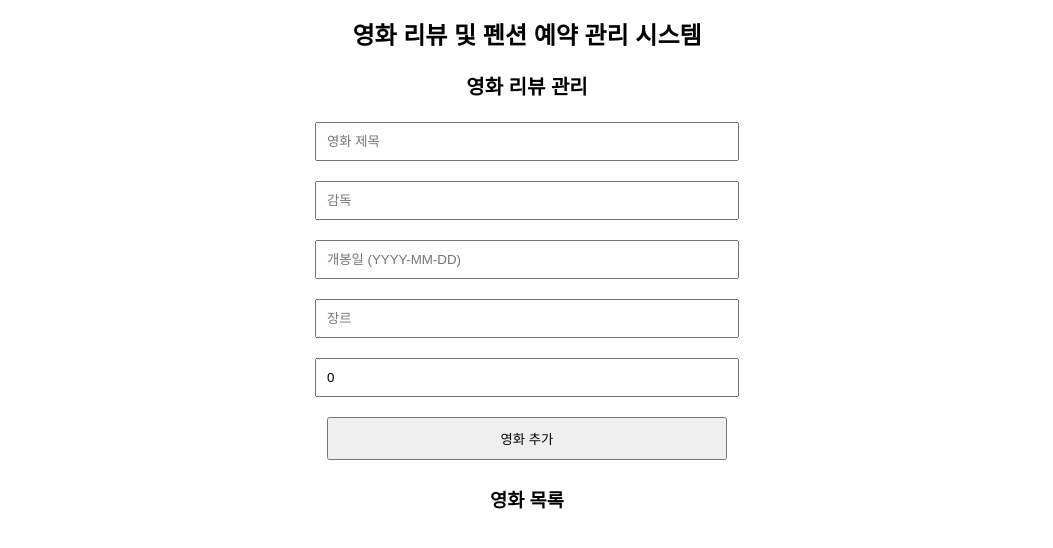
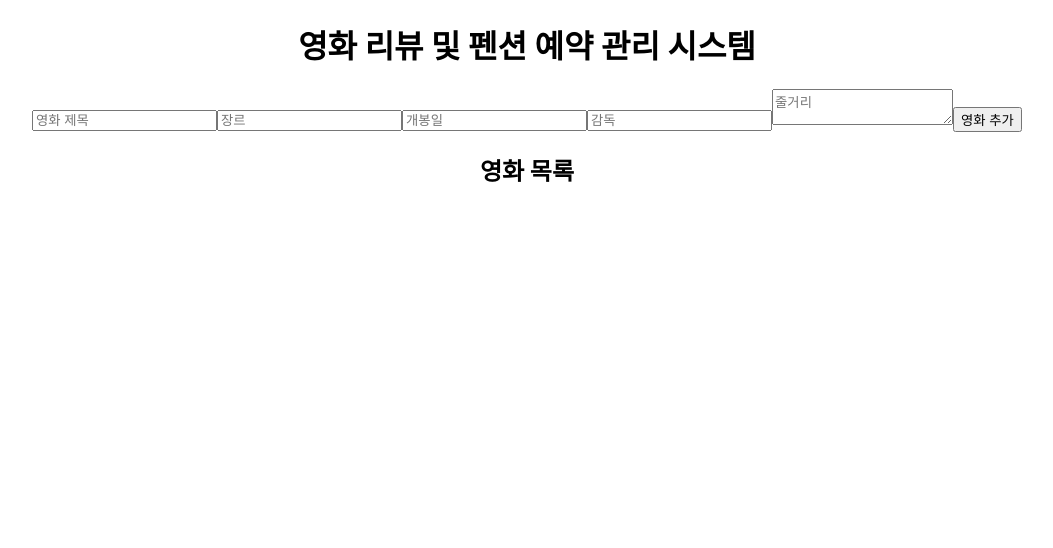
Before and after one commit to wngud1004/Movie-Reviews-Managing-Web, a React (Create React App) app: page / in a window 1280 px wide. Shown: the top 548 px of the page, without its empty margins (113-1166 px from the left). Built offline with nearby package versions, Linux system fonts and the light colour scheme.

Commit message:
줄거리와 영화 수정 버튼, 리뷰 기능 추가

```diff
--- a/src/App.css
+++ b/src/App.css
@@ -36,3 +36,9 @@
     transform: rotate(360deg);
   }
 }
+
+.movie-item {
+  border: 1px solid #ddd;
+  padding: 10px;
+  margin-bottom: 10px;
+}
--- a/src/components/MovieForm.js
+++ b/src/components/MovieForm.js
@@ -1,30 +1,40 @@
-import React, { useState } from 'react';
+import React, { useState, useEffect } from 'react';
 
-function MovieForm({ addMovie }) {
+function MovieForm({ onAddMovie, movieToEdit }) {
   const [title, setTitle] = useState('');
   const [genre, setGenre] = useState('');
   const [releaseDate, setReleaseDate] = useState('');
   const [director, setDirector] = useState('');
-  const [description, setDescription] = useState('');
+  const [plot, setPlot] = useState(''); // 줄거리 추가
+
+  useEffect(() => {
+    if (movieToEdit) {
+      setTitle(movieToEdit.title);
+      setGenre(movieToEdit.genre);
+      setReleaseDate(movieToEdit.releaseDate);
+      setDirector(movieToEdit.director);
+      setPlot(movieToEdit.plot); // 줄거리 수정
+    }
+  }, [movieToEdit]);
 
   const handleSubmit = (e) => {
     e.preventDefault();
-    addMovie({ title, genre, releaseDate, director, description });
+    onAddMovie({ title, genre, releaseDate, director, plot, reviews: [] });
     setTitle('');
     setGenre('');
     setReleaseDate('');
     setDirector('');
-    setDescription('');
+    setPlot('');
   };
 
   return (
     <form onSubmit={handleSubmit}>
-      <input value={title} onChange={(e) => setTitle(e.target.value)} placeholder="제목" />
+      <input value={title} onChange={(e) => setTitle(e.target.value)} placeholder="영화 제목" />
       <input value={genre} onChange={(e) => setGenre(e.target.value)} placeholder="장르" />
       <input value={releaseDate} onChange={(e) => setReleaseDate(e.target.value)} placeholder="개봉일" />
       <input value={director} onChange={(e) => setDirector(e.target.value)} placeholder="감독" />
-      <textarea value={description} onChange={(e) => setDescription(e.target.value)} placeholder="줄거리" />
-      <button type="submit">영화 등록</button>
+      <textarea value={plot} onChange={(e) => setPlot(e.target.value)} placeholder="줄거리" />
+      <button type="submit">{movieToEdit ? '수정 완료' : '영화 추가'}</button>
     </form>
   );
 }
--- a/src/components/MovieList.js
+++ b/src/components/MovieList.js
@@ -1,33 +1,46 @@
-import React from 'react';
+import React, { useState } from 'react';
 
-function MovieList({ movies, deleteMovie }) {
+function MovieList({ movies, onDeleteMovie, onEditMovie, onAddReview }) {
+  const [reviewText, setReviewText] = useState('');
+
   return (
     <div>
-      <h3>영화 목록</h3>
-      <table>
-        <thead>
-          <tr>
-            <th>제목</th>
-            <th>장르</th>
-            <th>개봉일</th>
-            <th>감독</th>
-            <th>삭제</th>
-          </tr>
-        </thead>
-        <tbody>
-          {movies.map((movie, index) => (
-            <tr key={index}>
-              <td>{movie.title}</td>
-              <td>{movie.genre}</td>
-              <td>{movie.releaseDate}</td>
-              <td>{movie.director}</td>
-              <td>
-                <button onClick={() => deleteMovie(index)}>삭제</button>
-              </td>
-            </tr>
-          ))}
-        </tbody>
-      </table>
+      <h2>영화 목록</h2>
+      {movies.map((movie, index) => (
+        <div key={index} className="movie-item">
+          <h3>{movie.title}</h3>
+          <p>{movie.genre}</p>
+          <p>{movie.releaseDate}</p>
+          <p>{movie.director}</p>
+          <p>{movie.plot}</p> {/* 줄거리 표시 */}
+          <button onClick={() => onEditMovie(index)}>수정</button>
+          <button onClick={() => onDeleteMovie(index)}>삭제</button>
+
+          {/* 리뷰 입력 및 표시 */}
+          <div>
+            <input
+              value={reviewText}
+              onChange={(e) => setReviewText(e.target.value)}
+              placeholder="리뷰 입력"
+            />
+            <button
+              onClick={() => {
+                onAddReview(index, reviewText);
+                setReviewText('');
+              }}
+            >
+              리뷰 추가
+            </button>
+          </div>
+
+          <h4>리뷰:</h4>
+          <ul>
+            {movie.reviews.map((review, i) => (
+              <li key={i}>{review}</li>
+            ))}
+          </ul>
+        </div>
+      ))}
     </div>
   );
 }
--- a/src/components/MovieManager.css
+++ b/src/components/MovieManager.css
@@ -1,4 +1,5 @@
 /* MovieManager.css */
+/* 최종 */
 
 .movie-manager {
     font-family: Arial, sans-serif;
@@ -25,8 +26,17 @@ h2 {
     margin-bottom: 20px;
   }
 
+   .input-container textarea {
+    display: flex;
+    flex-direction: column;
+    align-items: center;
+    gap: 10px;
+    margin-bottom: 20px;
+  }
+
   .input-container input,
-.input-container button {
+  .input-container button,
+  .input-container textarea {
     padding: 10px;
     width: 90%;
     max-width: 400px;
@@ -64,6 +74,7 @@ h2 {
     border-radius: 5px;
     cursor: pointer;
     font-size: 14px;
+    margin: 5px;
   }
 
   .movie-card button:hover {
--- a/src/components/MovieManager.js
+++ b/src/components/MovieManager.js
@@ -1,81 +1,48 @@
-// MovieManager.js
 import React, { useState } from 'react';
-import './MovieManager.css';
+import MovieForm from './MovieForm';
+import MovieList from './MovieList';
 
 function MovieManager() {
   const [movies, setMovies] = useState([]);
-  const [title, setTitle] = useState('');
-  const [director, setDirector] = useState('');
-  const [releaseDate, setReleaseDate] = useState('');
-  const [genre, setGenre] = useState('');
-  const [rating, setRating] = useState(0);
+  const [editIndex, setEditIndex] = useState(null);
 
-  const addMovie = () => {
-    const newMovie = { title, director, releaseDate, genre, rating };
-    setMovies([...movies, newMovie]);
-    setTitle('');
-    setDirector('');
-    setReleaseDate('');
-    setGenre('');
-    setRating(0);
+  const addMovie = (movie) => {
+    if (editIndex !== null) {
+      // 수정 모드
+      const updatedMovies = [...movies];
+      updatedMovies[editIndex] = movie;
+      setMovies(updatedMovies);
+      setEditIndex(null);
+    } else {
+      // 새 영화 추가
+      setMovies([...movies, movie]);
+    }
   };
 
   const deleteMovie = (index) => {
-    const updatedMovies = movies.filter((_, i) => i !== index);
+    setMovies(movies.filter((_, i) => i !== index));
+  };
+
+  const editMovie = (index) => {
+    setEditIndex(index);
+  };
+
+  const addReview = (index, review) => {
+    const updatedMovies = [...movies];
+    updatedMovies[index].reviews.push(review);
     setMovies(updatedMovies);
   };
 
   return (
-    <div className="movie-manager">
+    <div className="App">
       <h1>영화 리뷰 및 펜션 예약 관리 시스템</h1>
-      <h2>영화 리뷰 관리</h2>
-      <div className="input-container">
-        <input
-          type="text"
-          placeholder="영화 제목"
-          value={title}
-          onChange={(e) => setTitle(e.target.value)}
-        />
-        <input
-          type="text"
-          placeholder="감독"
-          value={director}
-          onChange={(e) => setDirector(e.target.value)}
-        />
-        <input
-          type="text"
-          placeholder="개봉일 (YYYY-MM-DD)"
-          value={releaseDate}
-          onChange={(e) => setReleaseDate(e.target.value)}
-        />
-        <input
-          type="text"
-          placeholder="장르"
-          value={genre}
-          onChange={(e) => setGenre(e.target.value)}
-        />
-        <input
-          type="number"
-          placeholder="평점 (1-5)"
-          value={rating}
-          onChange={(e) => setRating(e.target.value)}
-        />
-        <button onClick={addMovie}>영화 추가</button>
-      </div>
-
-      <div className="movie-list">
-        <h3>영화 목록</h3>
-        {movies.map((movie, index) => (
-          <div key={index} className="movie-card">
-            <h4>{movie.title}</h4>
-            <p>감독: {movie.director}</p>
-            <p>개봉일: {movie.releaseDate}</p>
-            <p>장르: {movie.genre}</p>
-            <p>평점: ⭐️ {movie.rating}</p>
-            <button onClick={() => deleteMovie(index)}>삭제</button>
-          </div>
-        ))}
-      </div>
+      <MovieForm onAddMovie={addMovie} movieToEdit={movies[editIndex]} />
+      <MovieList
+        movies={movies}
+        onDeleteMovie={deleteMovie}
+        onEditMovie={editMovie}
+        onAddReview={addReview}
+      />
     </div>
   );
 }
```
Lines whose indentation alone changed are shown as unchanged.
